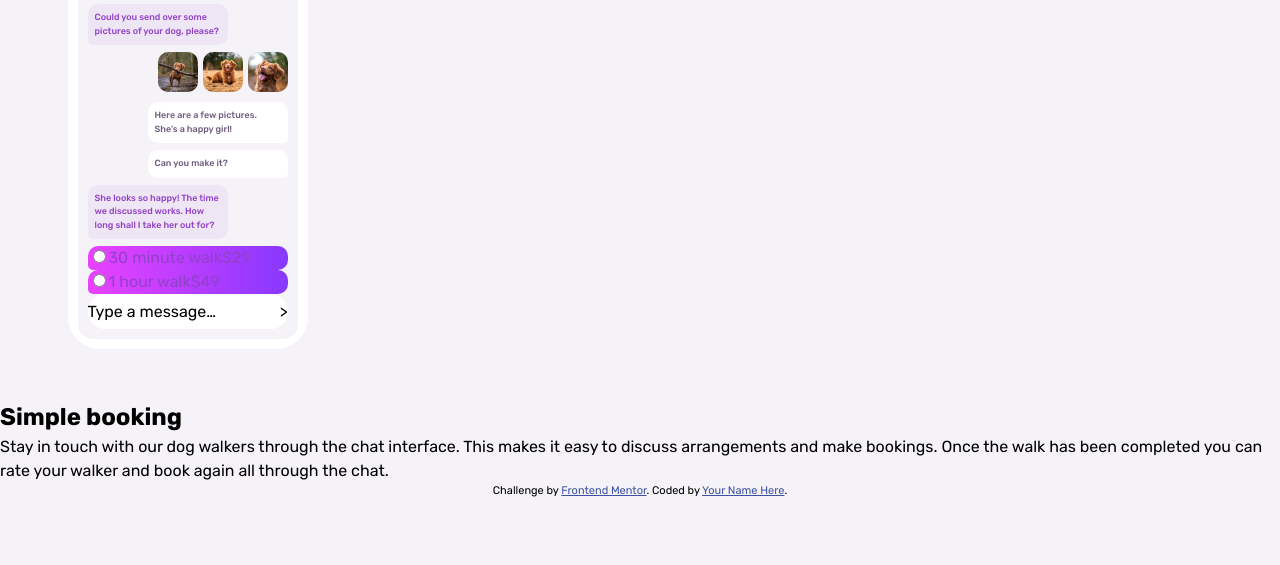
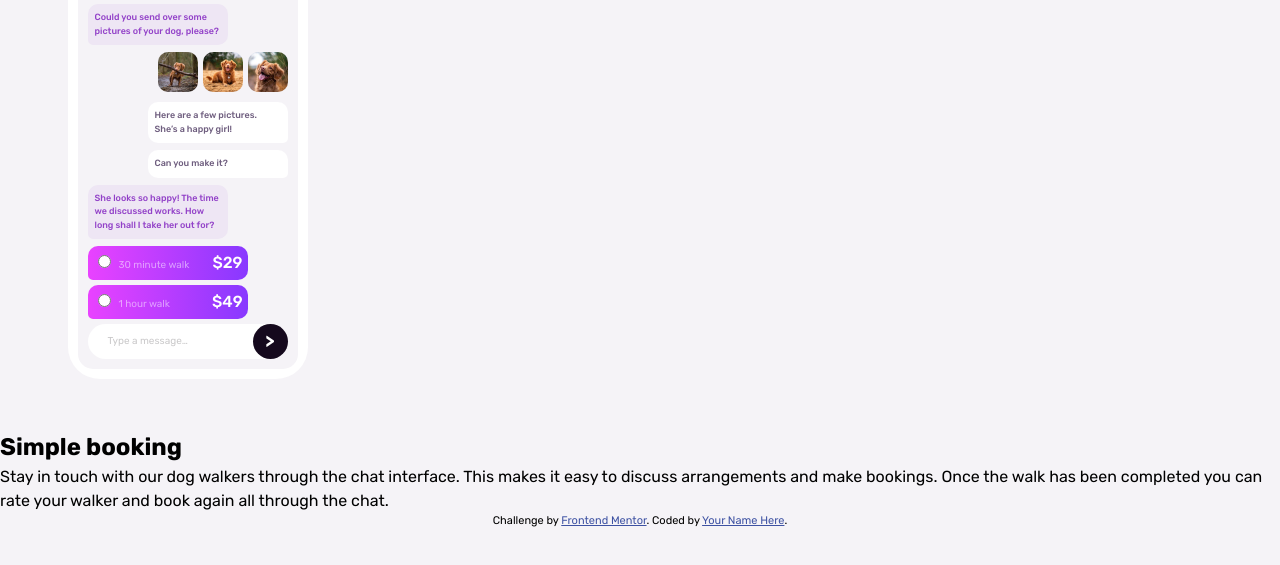
Before and after one commit to AxelBroeglin/chat-app-css-illustration-master, a plain HTML site: page chat-app-css-illustration-master/index.html in a window 1280 px wide. Shown: the part 187-752 px from the top of the page. Drawn offline with Linux system fonts and the light colour scheme.

Commit message:
Conversation almost done

```diff
--- a/chat-app-css-illustration-master/index.html
+++ b/chat-app-css-illustration-master/index.html
@@ -60,16 +60,25 @@
           <div class="conversation__message conversation__message--received">She looks so happy! The time we discussed works. How long shall I take her out for?</div>
 
           <!-- Price CTA -->
-         <div class="conversation__message--received conversation-cta">
-           <input type="radio" class="conversation-cta__radio"><label class="conversation-cta__label">30 minute walk</label><span class="conversation__cta__price">$29</span>
+          <div class="conversation__message--received conversation-cta">
+            <div>
+             <input type="radio" class="conversation-cta__radio"/><label class="conversation-cta__label">30 minute walk</label>
+            </div>
+            <span class="conversation-cta__price">$29</span>
           </div>
-         <div class="conversation__message--received conversation-cta">
-          <input type="radio" class="conversation-cta__radio"><label class="conversation-cta__label">1 hour walk</label><span class="conversation__cta__price">$49</span>
-         </div>
+          <div class="conversation__message--received conversation-cta">
+            <div>
+             <input type="radio" class="conversation-cta__radio"/><label class="conversation-cta__label">1 hour walk</label>
+            </div>
+            <span class="conversation-cta__price">$49</span>
+          </div>
 
 
-          <!-- Typing Box   -->
-          <div class="conversation__typing-box"><p>Type a message…</p><span class="conversation__typing-box--send-button">></span></div>
+         <!-- Typing Box   -->
+          <div class="conversation__typing-box">
+            <p>Type a message…</p>
+            <span class="conversation__typing-box--send-button">></span>
+          </div>
         </div>
       </section>
     </main>
--- a/chat-app-css-illustration-master/style/_globals.scss
+++ b/chat-app-css-illustration-master/style/_globals.scss
@@ -195,6 +195,23 @@ body{
     display: flex;
     align-items: center;
     justify-content: space-between;
+    &--send-button{
+      color: white;
+      background-color: rgb(21, 9, 29);
+      border-radius: 50%;
+      width: 35px;
+      height: 35px;
+      display: flex;
+      align-items: center;
+      justify-content: center;
+      font-weight: 700;
+      font-size: 18px;
+    }
+  }
+  &__typing-box p{
+    color: hsl(300, 1%, 79%);
+    margin-left: 20px;
+    font-size: 10px;
   }
 }
 .conversation__message-container{
@@ -205,16 +222,22 @@ body{
 
 .conversation-cta{
   background-image: linear-gradient(to right, hsl(293, 100%, 63%) , hsl(264, 100%, 61%));
-
-  &__radio::after{
-    //background-color: rgb(131, 27, 27);
-
+  padding: 5px;
+  width: 80%;
+  margin-bottom: 5px;
+  display: flex;
+  align-items: center;
+  justify-content: space-between;
+  &__label{
+    font-size: 10px;
+    opacity: 0.5;
+    color: white;
+    margin-left: 5px;
+  }
+  &__price{
+    color: white;
+    font-weight: 500;
   }
 }
 .presentation-text{
-  float: none;
 }
-
-.conversation-cta input[type='radio']:before {
-  border: 1px solid red;
-  }
```
Also changed, not shown: chat-app-css-illustration-master/style/style.css, 2 other files.
